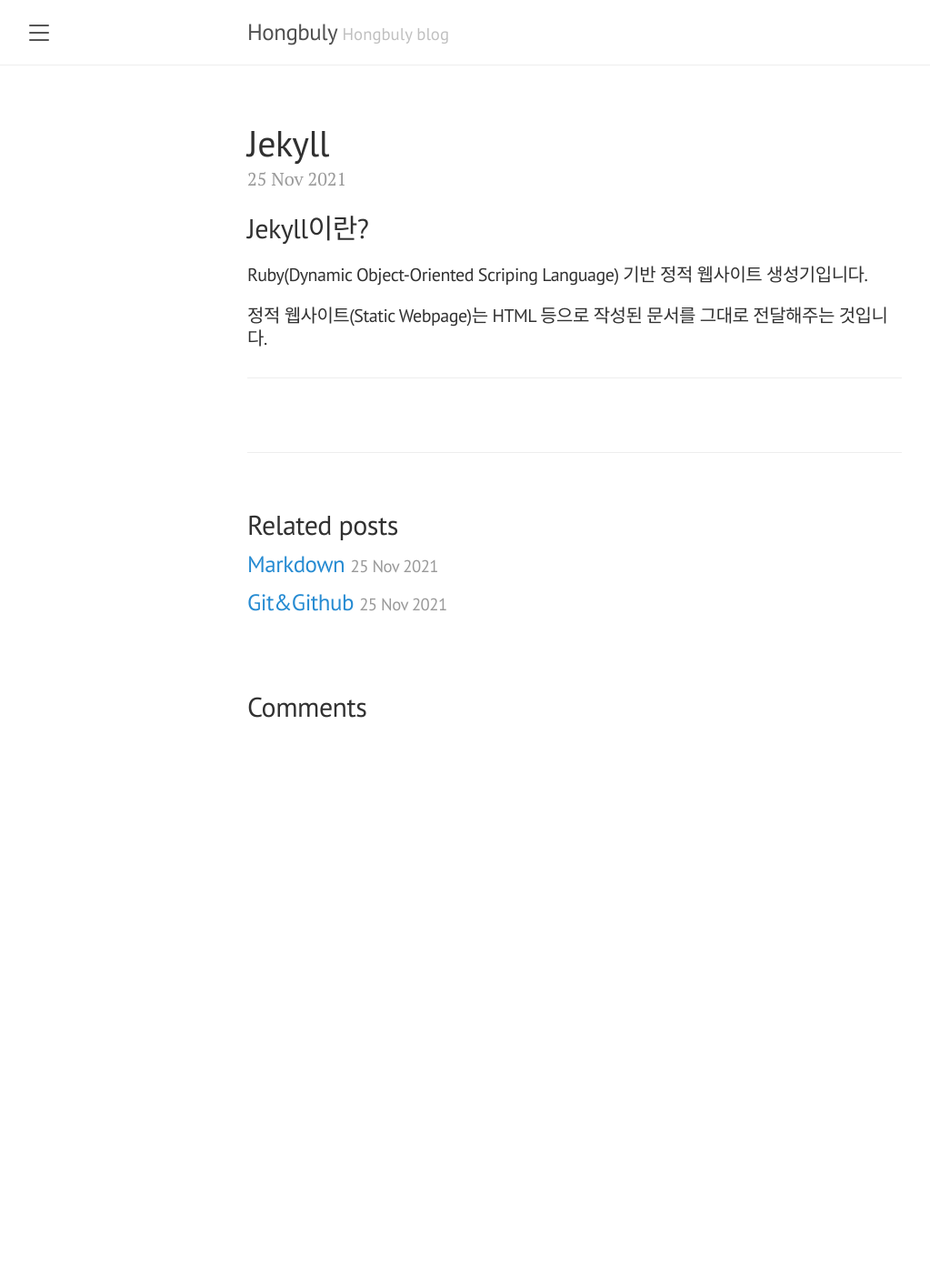
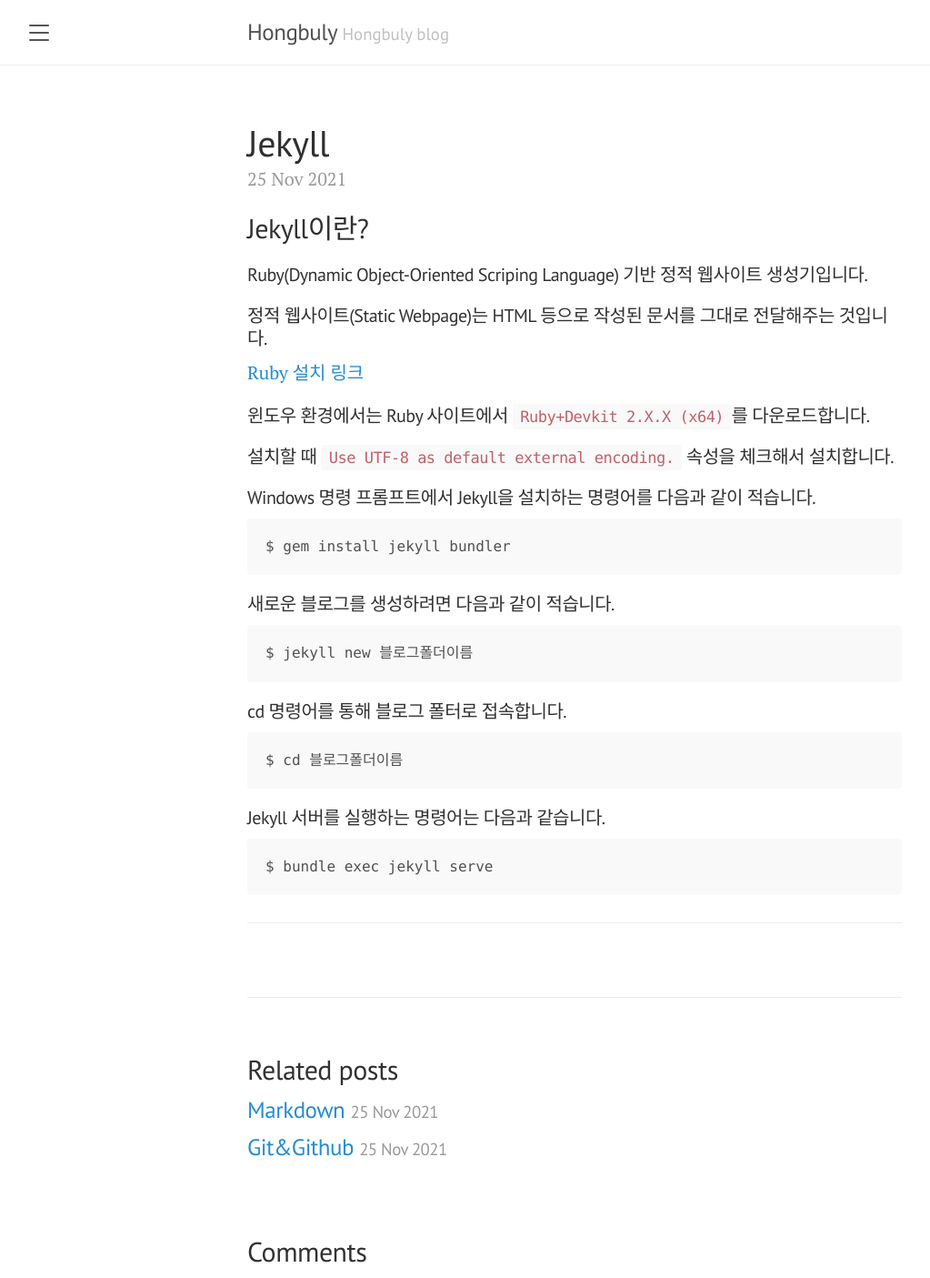
Before and after one commit to hongbuly/hongbuly.github.io, a Jekyll site: the page built from _posts/2021-11-26-Jekyll.md, in a window 1280 px wide. Shown: the whole page at 91% size, without its empty margins (8-1031 px from the left). Built offline with Jekyll 4.4.1, drawn with Linux system fonts in a browser that asks for light colours; comment, search, counter and statistics services are not loaded; before the commit the page ends 900 px from its top, so only the background shows below that.

Commit message:
Update 2021-11-26-Jekyll.md

```diff
--- a/_posts/2021-11-26-Jekyll.md
+++ b/_posts/2021-11-26-Jekyll.md
@@ -9,4 +9,23 @@
 ## Jekyll이란?
 #### Ruby(Dynamic Object-Oriented Scriping Language) 기반 정적 웹사이트 생성기입니다.
 #### 정적 웹사이트(Static Webpage)는 HTML 등으로 작성된 문서를 그대로 전달해주는 것입니다.
+[Ruby 설치 링크](https://rubyinstaller.org/downloads/)
+#### 윈도우 환경에서는 Ruby 사이트에서 `Ruby+Devkit 2.X.X (x64)`를 다운로드합니다.
+#### 설치할 때 `Use UTF-8 as default external encoding.` 속성을 체크해서 설치합니다.
+#### Windows 명령 프롬프트에서 Jekyll을 설치하는 명령어를 다음과 같이 적습니다.
+
+    $ gem install jekyll bundler
+
+#### 새로운 블로그를 생성하려면 다음과 같이 적습니다.
+
+    $ jekyll new 블로그폴더이름
+
+#### cd 명령어를 통해 블로그 폴터로 접속합니다.
+
+    $ cd 블로그폴더이름
+
+#### Jekyll 서버를 실행하는 명령어는 다음과 같습니다.
+
+    $ bundle exec jekyll serve
+
 <hr/>
```
